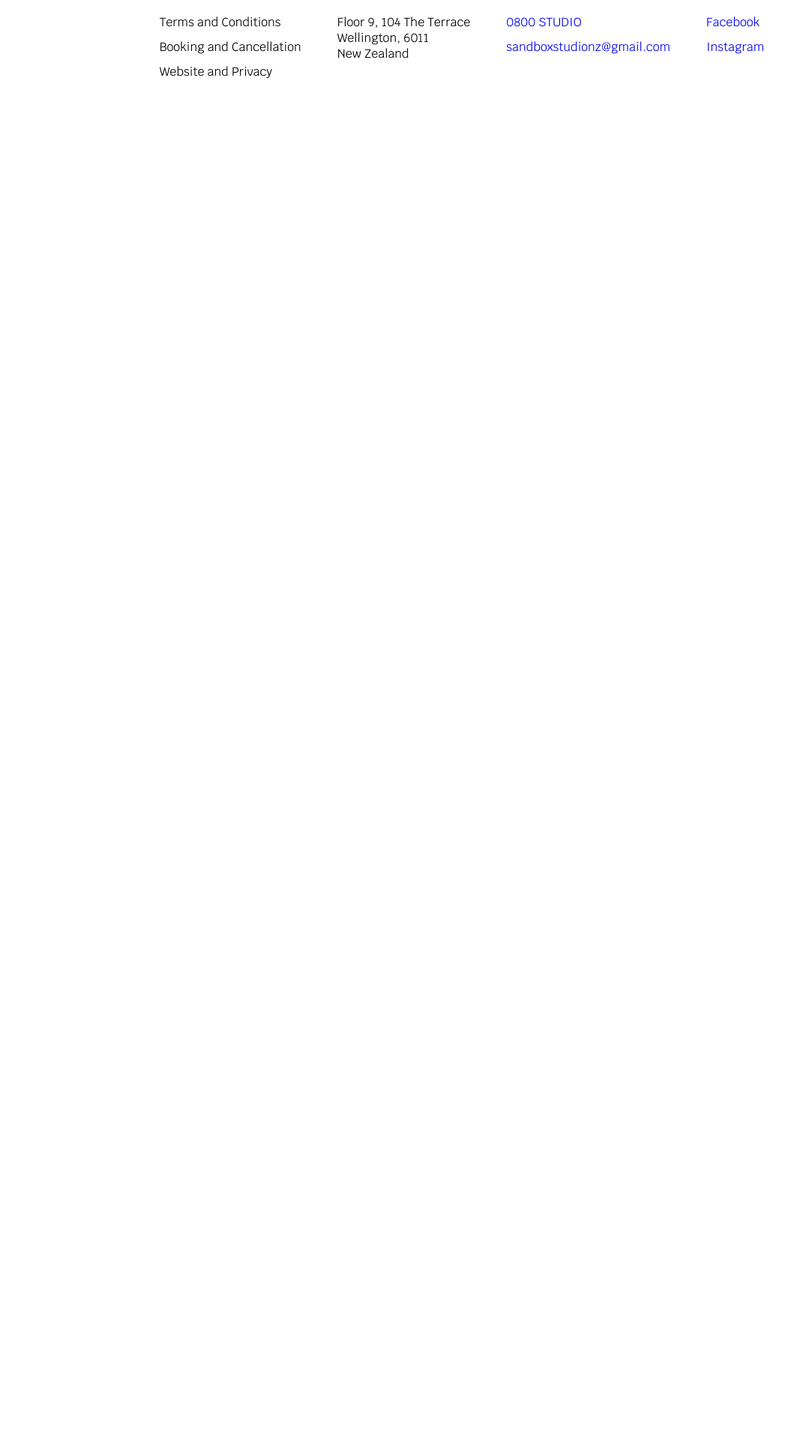
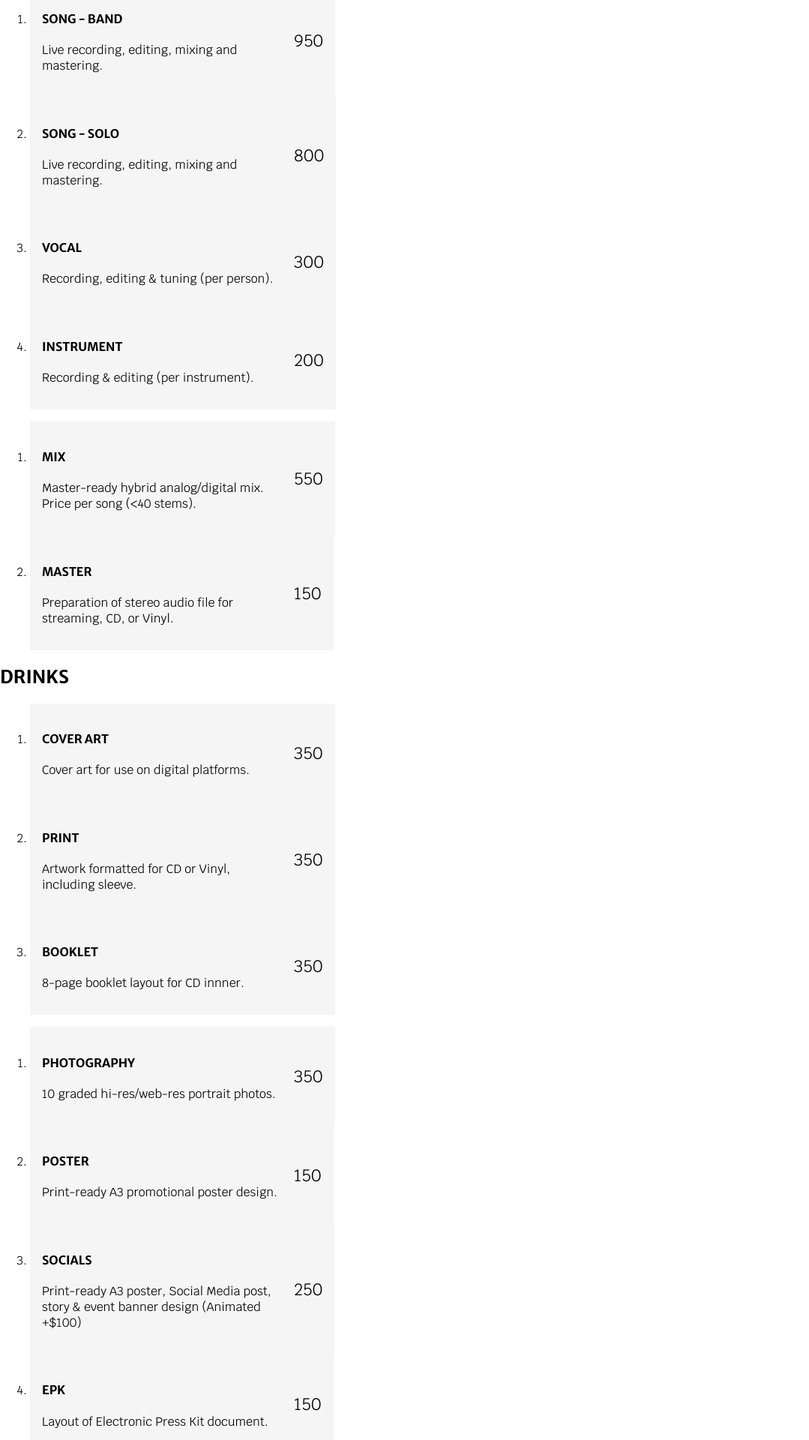
Before and after one commit to moltenot/sandbox_website, a Next.js app: page /menu in a window 1280 px wide. Shown: the part 220-2140 px from the top of the page at 75% size, without its empty margins (0-1079 px from the left). Before the commit the page ends 800 px from the top, so only its background shows below. Built offline with nearby package versions, Linux system fonts and the light colour scheme.

Commit message:
some styling on the menu items

```diff
--- a/pages/menu.js
+++ b/pages/menu.js
@@ -1,11 +1,144 @@
+import Navigation from "@/components/navigation";
+import styles from "@/styles/menu.module.css";
 
-import Navigation from "@/components/navigation";
+function MenuItem({ name, description, price, tooltip }) {
+  return (
+    <div className={styles.menuitem}>
+      <div className={styles.menuitemleft}>
+        <h4>{name}</h4>
+        <p>{description}</p>
+      </div>
+      <div className={`vflex ${styles.menuitemright}`}>
+        <div className="flex-pad"/>
+        <div className={styles.price}>{price}</div>
+        <div className="flex-pad"/>
+        <div className={styles.tooltip}>
+        {tooltip}
+        </div>
+      </div>
+    </div>
+  );
+}
+
+const foodToolTip =
+  "*Prices include up to 3 revisions. Additional revisions $95.";
 
 export default function Menu() {
   return (
     <>
       <Navigation>
         <h1>Menu</h1>
+
+        <h2>FOOD</h2>
+        <ol>
+          <li>
+            <MenuItem
+              name="SONG - BAND"
+              description={"Live recording, editing, mixing and mastering."}
+              price={950}
+            />
+          </li>
+          <li>
+            <MenuItem
+              name={"SONG - SOLO"}
+              description="Live recording, editing, mixing and mastering."
+              price={800}
+            />
+          </li>
+          <li>
+            <MenuItem
+              name={"VOCAL"}
+              description="Recording, editing & tuning (per person)."
+              price={300}
+            />
+          </li>
+          <li>
+            <MenuItem
+              name={"INSTRUMENT"}
+              description="Recording & editing (per instrument)."
+              price={200}
+            />
+          </li>
+        </ol>
+
+        <ol>
+          <li>
+            <MenuItem
+              name={"MIX"}
+              description="Master-ready hybrid analog/digital mix.
+Price per song (<40 stems)."
+              price={550}
+              tooltip={foodToolTip}
+            />
+          </li>
+          <li>
+            <MenuItem
+              name={"MASTER"}
+              description="Preparation of stereo audio file for streaming,
+CD, or Vinyl."
+              price={150}
+              tooltip={foodToolTip}
+            />
+          </li>
+        </ol>
+
+        <h2>DRINKS</h2>
+        <ol>
+          <li>
+            <MenuItem
+              name={"COVER ART"}
+              description="Cover art for use on digital platforms."
+              price={350}
+            />
+          </li>
+          <li>
+            <MenuItem
+              name={"PRINT"}
+              description="Artwork formatted for CD or Vinyl, including sleeve."
+              price={350}
+            />
+          </li>
+          <li>
+            <MenuItem
+              name={"BOOKLET"}
+              description="8-page booklet layout for CD innner."
+              price={350}
+            />
+          </li>
+        </ol>
+
+        <ol>
+          <li>
+            <MenuItem
+              name="PHOTOGRAPHY"
+              description={"10 graded hi-res/web-res portrait photos."}
+              price={350}
+            />
+          </li>
+          <li>
+            <MenuItem
+              name="POSTER"
+              description={"Print-ready A3 promotional poster design."}
+              price={150}
+            />
+          </li>
+          <li>
+            <MenuItem
+              name="SOCIALS"
+              description={
+                "Print-ready A3 poster, Social Media post, story & event banner design (Animated +$100)"
+              }
+              price={250}
+            />
+          </li>
+          <li>
+            <MenuItem
+              name="EPK"
+              description={"Layout of Electronic Press Kit document."}
+              price={150}
+            />
+          </li>
+        </ol>
       </Navigation>
     </>
   );
--- /dev/null
+++ b/styles/menu.module.css
@@ -0,0 +1,23 @@
+.menuitem {
+  background-color: whitesmoke;
+  width: fit-content;
+  display: flex;
+  padding: 1rem;
+}
+.menuitemleft {
+  width: 20rem;
+}
+
+.menuitemright {
+  width: fit-content;
+  margin-left: 1rem;
+}
+
+.tooltip {
+  display: none;
+}
+
+.price {
+
+font-size: 1.4rem;
+}
```
